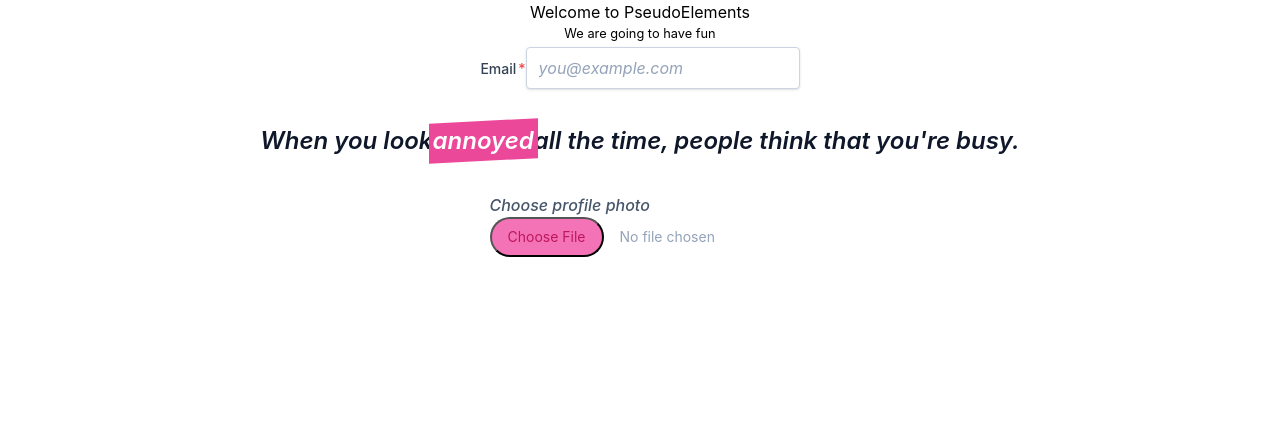
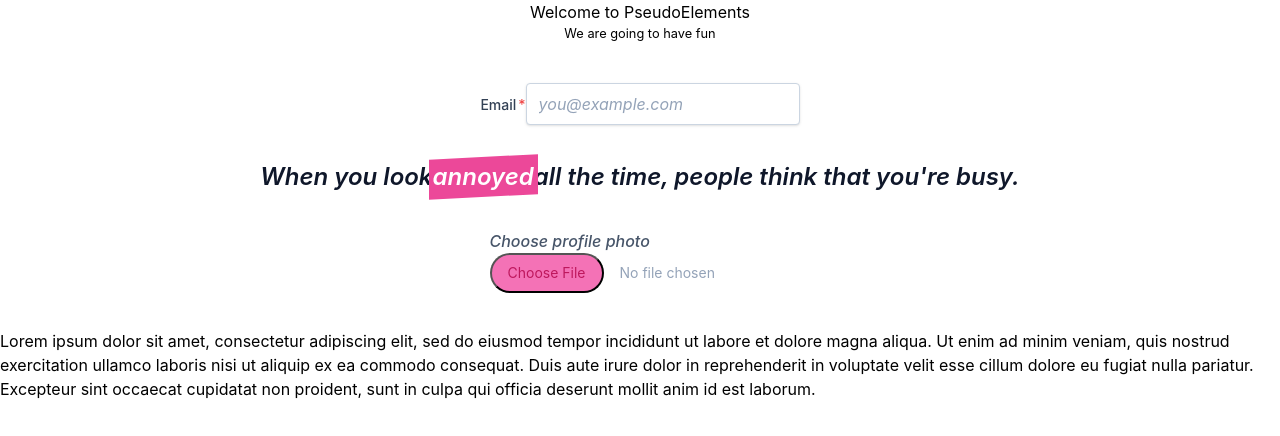
Before and after one commit to Skipper-116/tailwind-tut, a Next.js app: page /pseudo-elements in a window 1280 px wide. Shown: the top 436 px of the page. Built offline with nearby package versions, Linux system fonts and the light colour scheme.

Commit message:
selection utility leant

```diff
--- a/pages/pseudo-elements.js
+++ b/pages/pseudo-elements.js
@@ -3,7 +3,7 @@
         <div className=" flex flex-col items-center">
             <p>Welcome to PseudoElements</p>
             <small>We are going to have fun</small>
-            <label className="block">
+            <label className="block mt-9">
                 <span className=" after:content-['*'] after:ml-0.5 after:text-red-500 text-sm font-medium text-slate-700">Email</span>
                 <input type={"email"} name="email" className="mt-1 px-3 py-2 bg-white border shadow border-slate-300 placeholder-slate-400 rounded placeholder:italic" placeholder="you@example.com" />
             </label>
@@ -16,8 +16,13 @@
             </blockquote>
             <label className="block mt-9">
                 <span className=" font-medium text-slate-600 italic">Choose profile photo</span>
-                <input type="file" className=" block w-full text-sm text-slate-400 file:mr-4 file:py-2 file:px-4 file:rounded-full file:bg-pink-400 file:text-pink-700 hover:file:bg-pink-100"/>
+                <input type="file" className=" block w-full text-sm text-slate-400 file:mr-4 file:py-2 file:px-4 file:rounded-full file:bg-pink-400 file:text-pink-700 hover:file:bg-pink-100" />
             </label>
+            <div className="mt-9 selection:bg-fuchsia-900 selection:text-white">
+                <p>
+                    Lorem ipsum dolor sit amet, consectetur adipiscing elit, sed do eiusmod tempor incididunt ut labore et dolore magna aliqua. Ut enim ad minim veniam, quis nostrud exercitation ullamco laboris nisi ut aliquip ex ea commodo consequat. Duis aute irure dolor in reprehenderit in voluptate velit esse cillum dolore eu fugiat nulla pariatur. Excepteur sint occaecat cupidatat non proident, sunt in culpa qui officia deserunt mollit anim id est laborum.
+                </p>
+            </div>
         </div>
     )
 }
```
